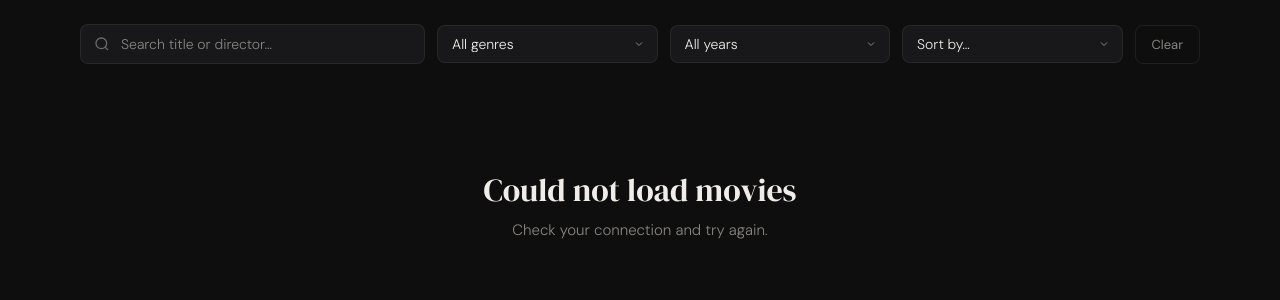
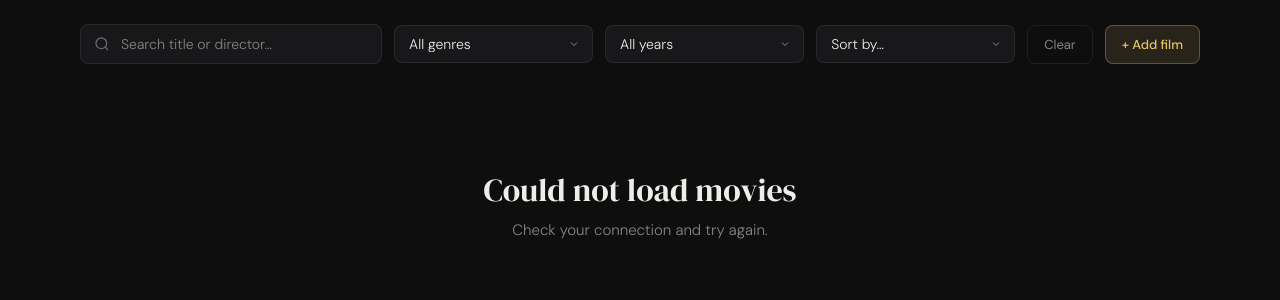
Before and after one commit to hashtag-squirrel/moviedb, a Django app: page / in a window 1280 px wide. Shown: the part 137-437 px from the top of the page. Run offline with Django 5.2, Linux system fonts and the light colour scheme; the visitor is signed in with stand-in values (Sample User, id 1); data that the repository does not hold is empty.

Commit message:
Add new movie form

```diff
--- a/movies/static/movies/movies.css
+++ b/movies/static/movies/movies.css
@@ -95,6 +95,39 @@ select:focus { border-color: var(--accent); }
 }
 
 .clear-btn:hover { color: var(--text); border-color: rgba(255,255,255,0.2); }
+
+.add-btn {
+  background: var(--accent-dim); border: 0.5px solid rgba(232,196,104,0.3);
+  border-radius: 8px; color: var(--accent); font-family: 'DM Sans', sans-serif;
+  font-size: 13px; font-weight: 500; padding: 10px 16px; cursor: pointer;
+  transition: background 0.15s, border-color 0.15s; white-space: nowrap;
+}
+
+.add-btn:hover { background: rgba(232,196,104,0.2); border-color: rgba(232,196,104,0.5); }
+
+/* ── Add-film form ── */
+.add-form { display: flex; flex-direction: column; gap: 14px; }
+
+.add-form-row { display: flex; gap: 12px; }
+
+.add-field { display: flex; flex-direction: column; gap: 6px; flex: 1; }
+
+.add-field--sm { flex: 0 0 110px; }
+
+.add-label {
+  font-size: 11px; color: var(--muted);
+  text-transform: uppercase; letter-spacing: 0.08em;
+}
+
+.add-input {
+  background: var(--bg); border: 0.5px solid var(--border);
+  border-radius: 8px; color: var(--text); font-family: 'DM Sans', sans-serif;
+  font-size: 14px; font-weight: 300; padding: 10px 12px;
+  outline: none; transition: border-color 0.15s; width: 100%;
+}
+
+.add-input:focus { border-color: var(--accent); }
+.add-input::placeholder { color: var(--muted); }
 
 /* ── Grid ── */
 .grid-wrap { max-width: 1200px; margin: 0 auto; padding: 0 2.5rem 4rem; }
--- a/movies/static/movies/movies.js
+++ b/movies/static/movies/movies.js
@@ -18,13 +18,81 @@ const modalMeta  = document.getElementById("modal-meta");
 const modalAvg   = document.getElementById("modal-avg");
 const modalBody  = document.getElementById("modal-body");
 
-// ── Modal open/close ───────────────────────────────────────────────────────
+// ── Rating modal open/close ────────────────────────────────────────────────
 document.getElementById("modal-close").addEventListener("click", closeModal);
 backdrop.addEventListener("click", e => { if (e.target === backdrop) closeModal(); });
-document.addEventListener("keydown", e => { if (e.key === "Escape") closeModal(); });
+document.addEventListener("keydown", e => { if (e.key === "Escape") { closeModal(); closeAddModal(); } });
 
 function closeModal() {
   backdrop.classList.remove("open");
+}
+
+// ── Add-film modal ─────────────────────────────────────────────────────────
+const addBackdrop = document.getElementById("add-backdrop");
+
+if (addBackdrop) {
+  document.getElementById("add-btn").addEventListener("click", openAddModal);
+  document.getElementById("add-close").addEventListener("click", closeAddModal);
+  addBackdrop.addEventListener("click", e => { if (e.target === addBackdrop) closeAddModal(); });
+
+  document.getElementById("add-submit").addEventListener("click", async () => {
+    const title    = document.getElementById("add-title").value.trim();
+    const director = document.getElementById("add-director").value.trim();
+    const genre    = document.getElementById("add-genre").value.trim();
+    const year     = document.getElementById("add-year").value.trim();
+    const feedback = document.getElementById("add-feedback");
+    const submitBtn = document.getElementById("add-submit");
+
+    if (!title || !director || !genre || !year) {
+      feedback.textContent = "All fields are required.";
+      feedback.className   = "form-feedback error";
+      return;
+    }
+
+    submitBtn.disabled   = true;
+    feedback.className   = "form-feedback";
+    feedback.textContent = "";
+
+    try {
+      const res = await fetch("/api/movies/", {
+        method: "POST",
+        headers: { "Content-Type": "application/json", "X-CSRFToken": getCsrf() },
+        body: JSON.stringify({ title, director, genre, year: parseInt(year) }),
+      });
+
+      const data = await res.json();
+
+      if (res.ok) {
+        feedback.textContent = `"${data.title}" added!`;
+        feedback.className   = "form-feedback success";
+        document.getElementById("add-title").value    = "";
+        document.getElementById("add-director").value = "";
+        document.getElementById("add-genre").value    = "";
+        document.getElementById("add-year").value     = "";
+        await fetchFiltersOptions();
+        setTimeout(closeAddModal, 1200);
+      } else {
+        feedback.textContent = data.error || "Something went wrong.";
+        feedback.className   = "form-feedback error";
+        submitBtn.disabled   = false;
+      }
+    } catch (e) {
+      feedback.textContent = "Could not submit. Try again.";
+      feedback.className   = "form-feedback error";
+      submitBtn.disabled   = false;
+    }
+  });
+}
+
+function openAddModal() {
+  document.getElementById("add-feedback").className   = "form-feedback";
+  document.getElementById("add-feedback").textContent = "";
+  document.getElementById("add-submit").disabled = false;
+  addBackdrop.classList.add("open");
+}
+
+function closeAddModal() {
+  if (addBackdrop) addBackdrop.classList.remove("open");
 }
 
 // ── Helpers ────────────────────────────────────────────────────────────────
--- a/movies/templates/movies/movie_list.html
+++ b/movies/templates/movies/movie_list.html
@@ -51,6 +51,9 @@
       <option value="rating_asc">Rating (low–high)</option>
     </select>
     <button class="clear-btn" id="clear-btn">Clear</button>
+    {% if request.user.is_authenticated %}
+      <button class="add-btn" id="add-btn">+ Add film</button>
+    {% endif %}
   </div>
 
   <div class="grid-wrap">
@@ -73,6 +76,45 @@
     </div>
   </div>
 
+  <div class="modal-backdrop" id="add-backdrop">
+    <div class="modal" role="dialog" aria-modal="true">
+      <div class="modal-header">
+        <div class="modal-titles">
+          <div class="modal-title">Add a film</div>
+        </div>
+        <button class="modal-close" id="add-close" aria-label="Close">&#x2715;</button>
+      </div>
+      <div class="modal-body">
+        <div class="add-form">
+          <div class="add-form-row">
+            <div class="add-field">
+              <label class="add-label" for="add-title">Title</label>
+              <input class="add-input" type="text" id="add-title" placeholder="e.g. Dune" />
+            </div>
+            <div class="add-field">
+              <label class="add-label" for="add-director">Director</label>
+              <input class="add-input" type="text" id="add-director" placeholder="e.g. Denis Villeneuve" />
+            </div>
+          </div>
+          <div class="add-form-row">
+            <div class="add-field">
+              <label class="add-label" for="add-genre">Genre</label>
+              <input class="add-input" type="text" id="add-genre" placeholder="e.g. Sci-Fi" />
+            </div>
+            <div class="add-field add-field--sm">
+              <label class="add-label" for="add-year">Year</label>
+              <input class="add-input" type="number" id="add-year" placeholder="e.g. 2021" min="1888" max="2099" />
+            </div>
+          </div>
+          <div class="rating-form-row">
+            <button class="submit-btn" id="add-submit">Add film</button>
+            <span class="form-feedback" id="add-feedback"></span>
+          </div>
+        </div>
+      </div>
+    </div>
+  </div>
+
   <script>
     window.AUTH = {
       isAuthenticated: {{ request.user.is_authenticated|lower }},
--- a/movies/views.py
+++ b/movies/views.py
@@ -104,6 +104,8 @@ class MovieListView(APIView):
         return Response(movies)
 
     def post(self, request):
+        if not request.user.is_authenticated:
+            return Response({"error": "Login required."}, status=401)
         required = ["title", "genre", "year", "director"]
         missing = [f for f in required if not request.data.get(f)]
         if missing:
```
